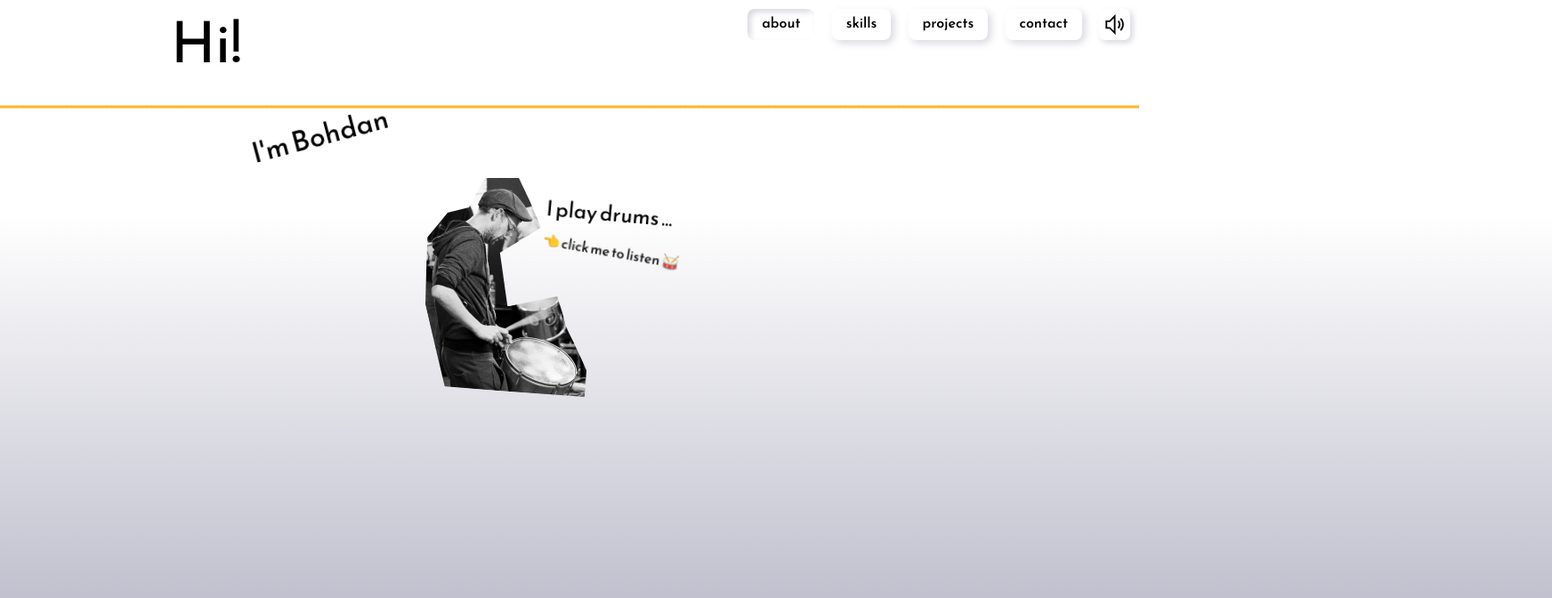
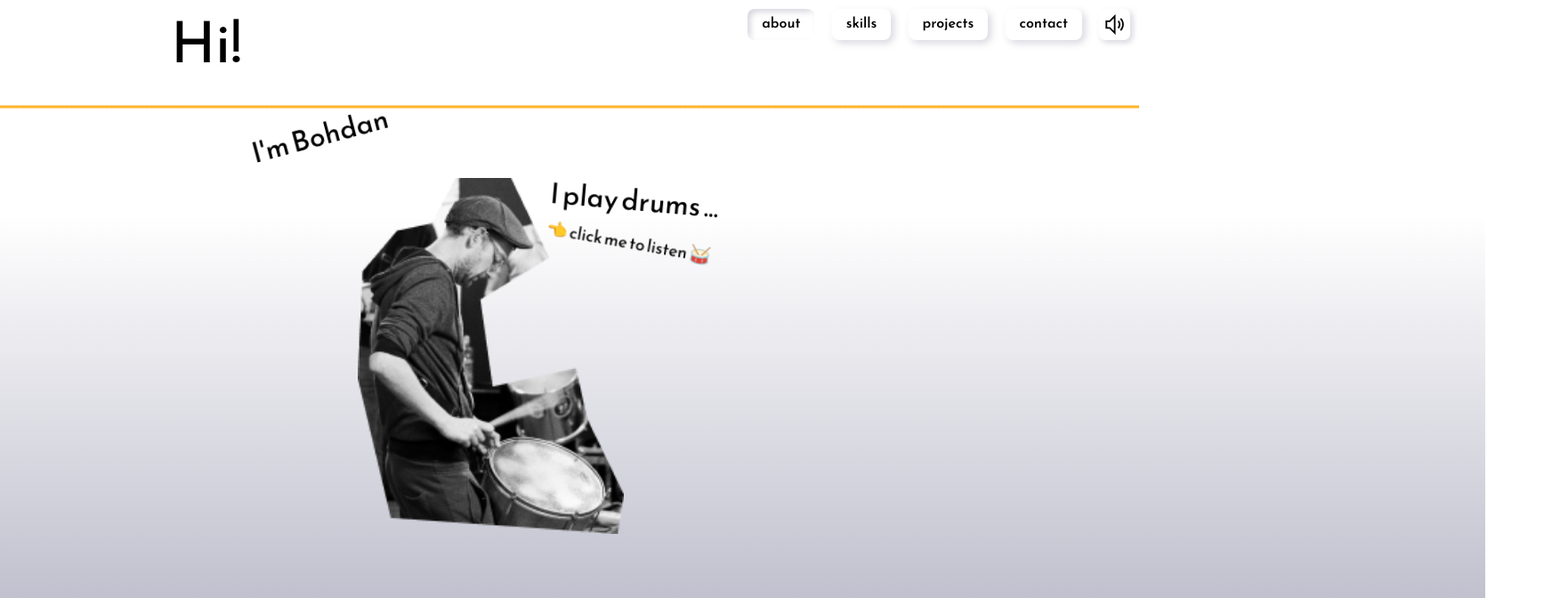
Before and after one commit to BohdanOne/bohdanone.github.io, a React (Create React App) app: page / in a window 1280 px wide. Shown: the top 672 px of the page at 89% size, 1744 px wide, since content can reach past the window. Built offline with nearby package versions, Linux system fonts and the light colour scheme.

Commit message:
Fix layout: iPad size

```diff
--- a/src/components/AboutPage/AudioTogglingImage.js
+++ b/src/components/AboutPage/AudioTogglingImage.js
@@ -36,7 +36,7 @@ const AudioTogglingImage = props => {
     <img
       className={ props.imgClass }
       src={ props.imgSrc[0] }
-      srcSet={ `${props.imgSrc[0]}, ${props.imgSrc[1]} 2x, ${props.imgSrc[2]} 3x` }
+      srcSet={ `${props.imgSrc[2]} 3x, ${props.imgSrc[1]} 2x, ${props.imgSrc[0]} 1x` }
       alt={ props.imgAlt }
       onClick={ () => onImageInteraction(props.sound) }
       onKeyPress={ () => onImageInteraction(props.sound) }
--- a/src/styles/_AboutPage.scss
+++ b/src/styles/_AboutPage.scss
@@ -136,39 +136,71 @@
         shape-margin: 0;
       }
     }
-
     .disclaimer {
       font-size: 0.8rem;
     }
   }
 }
-// @media (orientation: landscape) and (max-width: 812px) {
-//   .AboutPage {
-//     grid-template-rows: minmax(70px, 90px) minmax(200px, 1fr) 20px;
-//     overflow: hidden;
-//     .main-header{
-//       .bohdan {
-//         align-self: auto;
-//         margin-left: 30px;
-//       }
-//     }
-//     .main-display {
-//       width: 90%;
-//       .make-apps {
-//         padding-top: 40px;
-//         position: initial;
-//       }
-//       .drummer {
-//         height: 200px;
-//         -webkit-clip-path: none;
-//         clip-path: none;
-//         shape-outside: polygon(14px 142px, 16px 67px, 39px 39px, 63px 33px, 74px 0px, 121px 0px, 144px 56px, 101px 83px, 108px 144px, 162px 133px, 172px 164px, 195px 216px, 193px 247px, 34px 234px);
-//         -webkit-shape-outside: polygon(14px 142px, 16px 67px, 39px 39px, 63px 33px, 74px 0px, 121px 0px, 144px 56px, 101px 83px, 108px 144px, 162px 133px, 172px 164px, 195px 216px, 193px 247px, 34px 234px);
-//       }
-//     }
-//     .disclaimer {
-//       text-align: right;
-//       padding-right: .6rem;
-//     }
-//   }
-// }
+
+@media (min-width: 768px) {
+  .AboutPage {
+    grid-template-rows: minmax(100px, 200px) minmax(300px, 1fr) 50px;
+    .main-header {
+      .bohdan {
+        font-size: 2rem;
+      }
+    }
+    .main-display {
+      .play-drums {
+        font-size: 2rem;
+        transform: rotate(5deg);
+      }
+      .click-me {
+        font-size: 1.2rem;
+      }
+      .make-apps {
+        bottom: 80px;
+        font-size: 2rem;
+      }
+      .drummer {
+        height: 500px;
+        shape-outside: polygon(14px 283px, 19px 129px, 69px 72px, 118px 63px, 151px 1px, 226px 0px, 282px 110px, 187px 172px, 206px 293px, 319px 269px, 336px 341px, 390px 445px, 379px 498px, 59px 479px);
+        -webkit-shape-outside: polygon(14px 283px, 19px 129px, 69px 72px, 118px 63px, 151px 1px, 226px 0px, 282px 110px, 187px 172px, 206px 293px, 319px 269px, 336px 341px, 390px 445px, 379px 498px, 59px 479px);
+        clip-path: polygon(14px 283px, 19px 129px, 69px 72px, 118px 63px, 151px 1px, 226px 0px, 282px 110px, 187px 172px, 206px 293px, 319px 269px, 336px 341px, 390px 445px, 379px 498px, 59px 479px);
+        -webkit-clip-path: polygon(14px 283px, 19px 129px, 69px 72px, 118px 63px, 151px 1px, 226px 0px, 282px 110px, 187px 172px, 206px 293px, 319px 269px, 336px 341px, 390px 445px, 379px 498px, 59px 479px);
+      }
+    }
+
+    .disclaimer {
+      font-size: 1rem;
+    }
+  }
+}
+
+@media (orientation: landscape) and (min-width: 768px){
+  .AboutPage {
+    .main-display {
+      .drummer {
+        height: 400px;
+        shape-outside: polygon(13px 226px, 16px 101px, 56px 58px, 96px 52px, 117px -1px, 189px -2px, 229px 90px, 155px 137px, 165px 227px, 257px 213px, 273px 267px, 314px 355px, 312px 400px, 50px 385px);
+        -webkit-shape-outside: polygon(13px 226px, 16px 101px, 56px 58px, 96px 52px, 117px -1px, 189px -2px, 229px 90px, 155px 137px, 165px 227px, 257px 213px, 273px 267px, 314px 355px, 312px 400px, 50px 385px);
+        clip-path: polygon(0px 0px, 312px 0px, 312px 400px, 0px 400px);
+        -webkit-clip-path: polygon(0px 0px, 312px 0px, 312px 400px, 0px 400px);
+      }
+    }
+  }
+}
+
+@media (orientation: landscape) and (min-width: 1281px){
+  .AboutPage {
+    .main-display {
+      .drummer {
+        height: 500px;
+        shape-outside: polygon(14px 283px, 19px 129px, 69px 72px, 118px 63px, 151px 1px, 226px 0px, 282px 110px, 187px 172px, 206px 293px, 319px 269px, 336px 341px, 390px 445px, 379px 498px, 59px 479px);
+        -webkit-shape-outside: polygon(14px 283px, 19px 129px, 69px 72px, 118px 63px, 151px 1px, 226px 0px, 282px 110px, 187px 172px, 206px 293px, 319px 269px, 336px 341px, 390px 445px, 379px 498px, 59px 479px);
+        clip-path: polygon(14px 283px, 19px 129px, 69px 72px, 118px 63px, 151px 1px, 226px 0px, 282px 110px, 187px 172px, 206px 293px, 319px 269px, 336px 341px, 390px 445px, 379px 498px, 59px 479px);
+        -webkit-clip-path: polygon(14px 283px, 19px 129px, 69px 72px, 118px 63px, 151px 1px, 226px 0px, 282px 110px, 187px 172px, 206px 293px, 319px 269px, 336px 341px, 390px 445px, 379px 498px, 59px 479px);
+      }
+    }
+  }
+}
--- a/src/styles/_base.scss
+++ b/src/styles/_base.scss
@@ -25,7 +25,15 @@ body {
   -webkit-font-smoothing: antialiased;
   -moz-osx-font-smoothing: grayscale;
   width: 100%;
+  max-width: 1440px;
+  margin: 0 auto;
   z-index: 1;
+}
+
+.App {
+  position: relative;
+  width: 100%;
+  height: 100%;
 }
 
 canvas {
```
Lines whose indentation alone changed are shown as unchanged.
